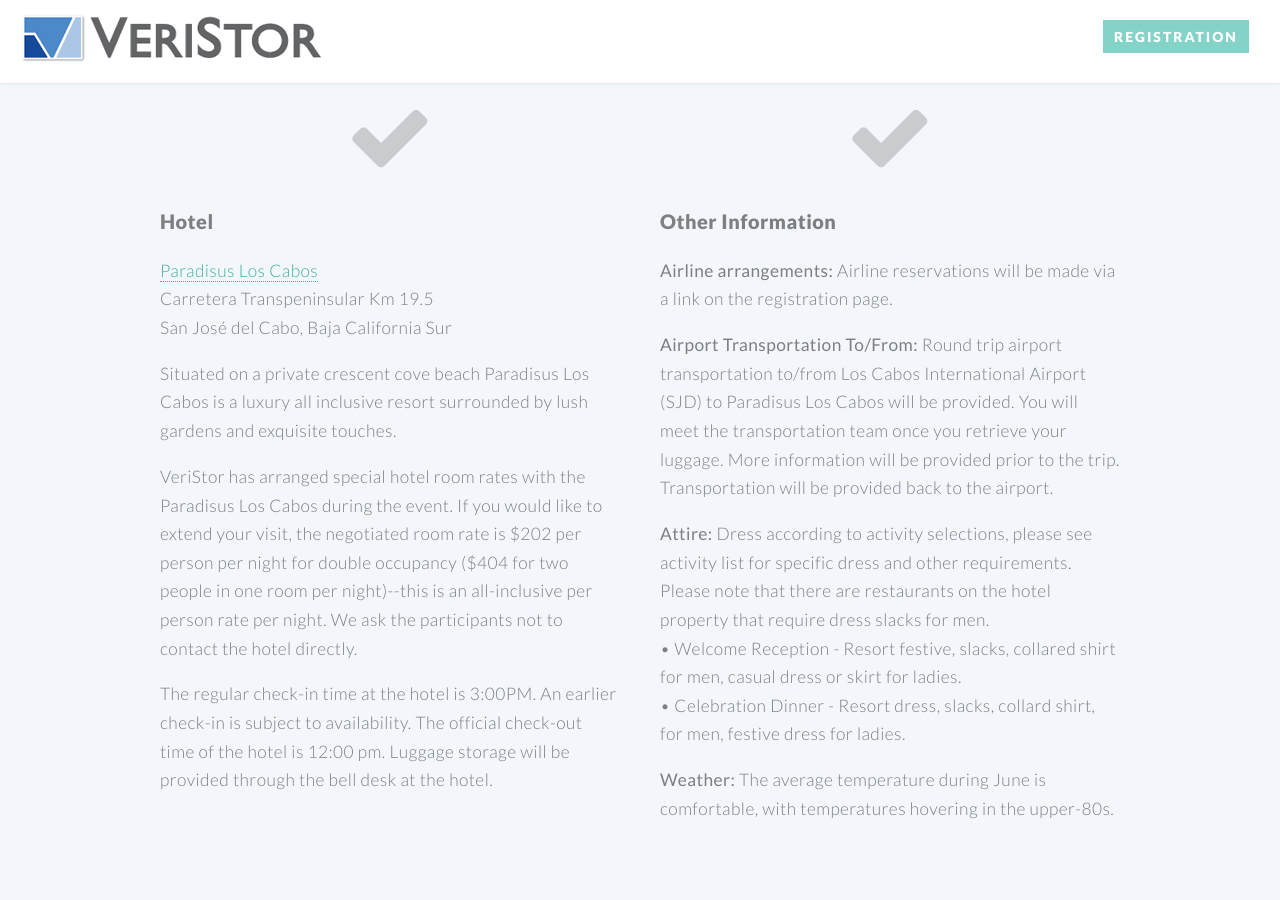
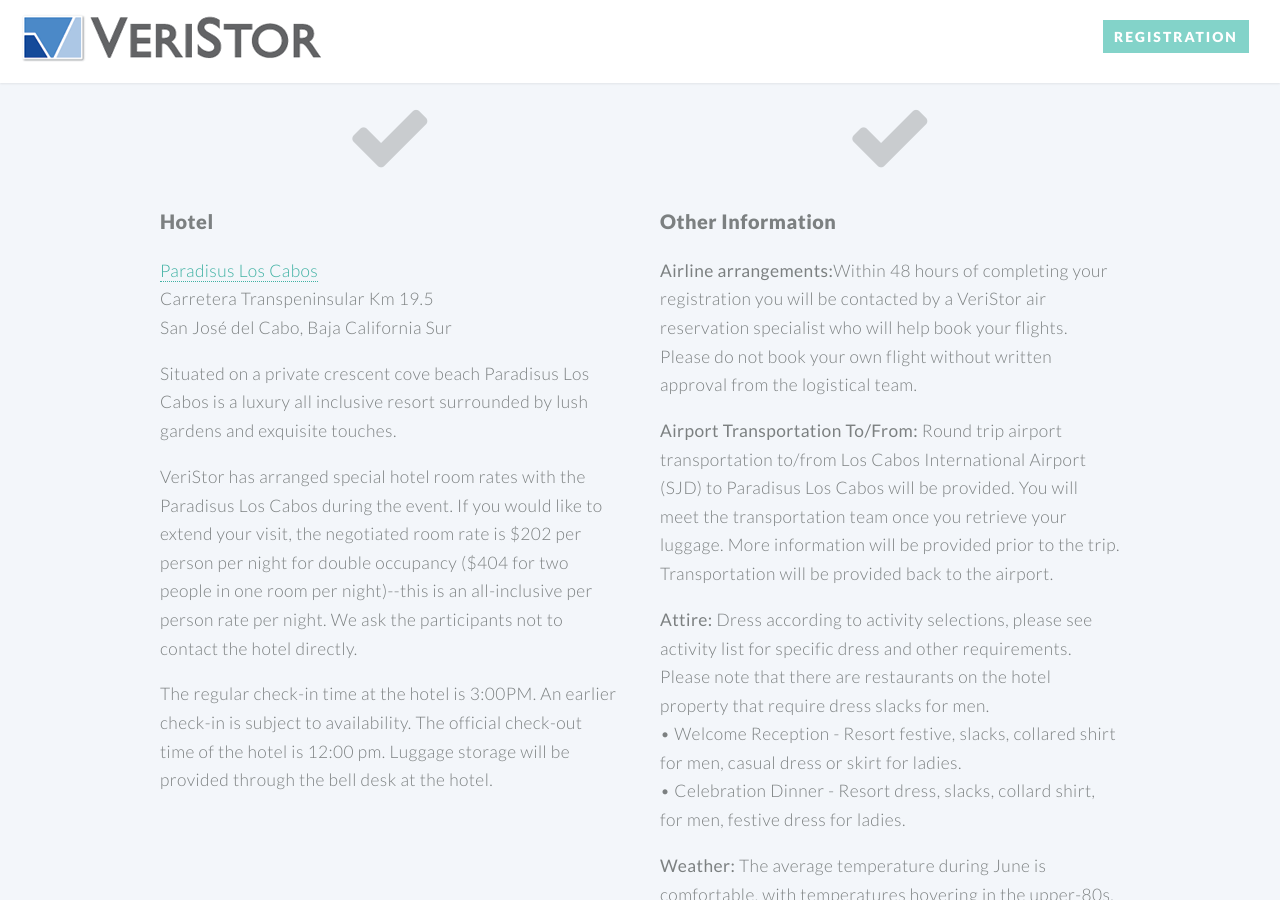
Before and after one commit to rp7c/www_veristor17_strategicconferences_net, a Jekyll site: the page built from index.html, in a window 1280 px wide and 900 px high, scrolled down 1699 px. Built offline with Jekyll 4.4.1, drawn with Linux system fonts in a browser that asks for light colours.

Commit message:
tweaked airline verbage

```diff
--- a/index.html
+++ b/index.html
@@ -148,8 +148,9 @@
                         <h3>Other Information</h3>
                     </header>
                     <p>
-                    <p><b>Airline arrangements:</b> Airline reservations will be made via a link on the registration
-                        page.</p>
+                    <p><b>Airline arrangements:</b>Within 48 hours of completing your registration you will be contacted
+                        by a VeriStor air reservation specialist who will help book your flights. Please do not book
+                        your own flight without written approval from the logistical team.</p>
                     <p><b>Airport Transportation To/From:</b> Round trip airport transportation to/from Los Cabos
                         International Airport (SJD) to Paradisus Los Cabos will be provided. You will meet the
                         transportation team once you retrieve your luggage. More information will be provided prior to
```
